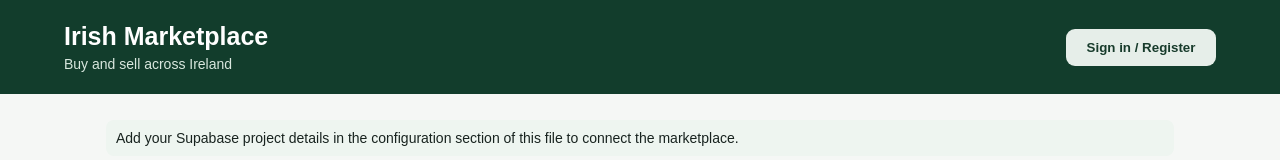
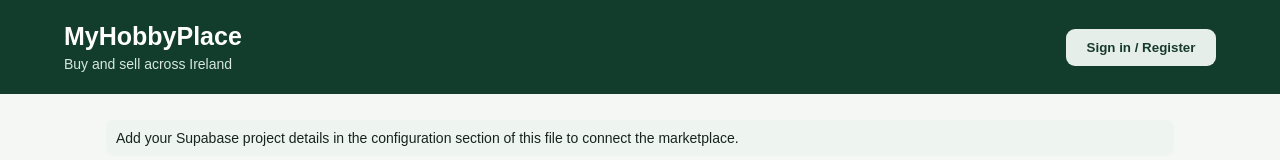
Before and after one commit to kmcgowan557/irish-marketplace-, a plain HTML site: page index.html in a window 1280 px wide. Shown: the top 160 px of the page. Drawn offline with Linux system fonts and the light colour scheme; a script that the page names is missing.

Commit message:
Update index.html

```diff
--- a/index.html
+++ b/index.html
@@ -3,7 +3,7 @@
 <head>
   <meta charset="utf-8">
   <meta name="viewport" content="width=device-width,initial-scale=1">
-  <title>Irish Marketplace</title>
+  <title>MyHobbyPlace</title>
   <style>
     :root{font-family:Arial,sans-serif;color:#18231f;background:#f5f7f5}
     *{box-sizing:border-box}body{margin:0}header{background:#123d2c;color:white;padding:22px 5%;display:flex;justify-content:space-between;align-items:center;gap:12px;flex-wrap:wrap}
@@ -25,7 +25,7 @@
 </head>
 <body>
 <header>
-  <div><h1>Irish Marketplace</h1><p>Buy and sell across Ireland</p></div>
+  <div><h1>MyHobbyPlace</h1><p>Buy and sell across Ireland</p></div>
   <div class="row" style="flex:0 1 auto">
     <button id="loginToggle" class="secondary">Sign in / Register</button>
     <button id="logout" class="secondary hidden">Sign out</button>
```
